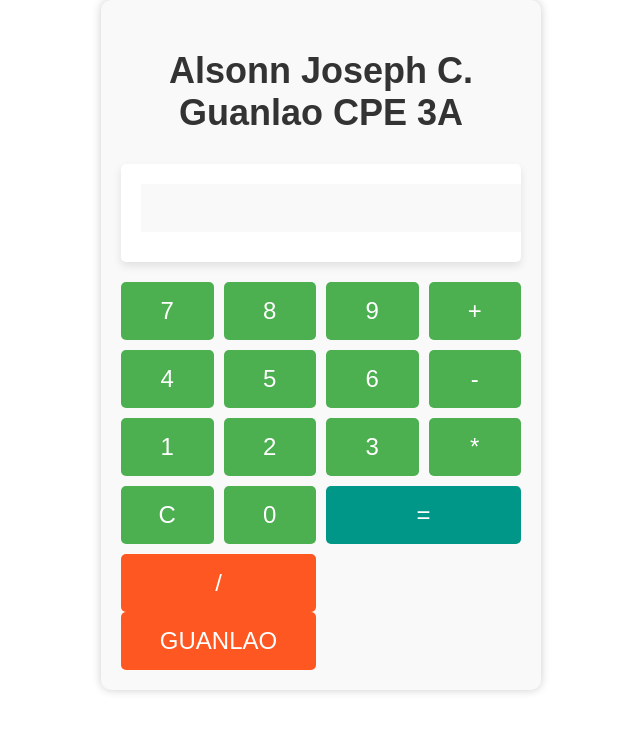
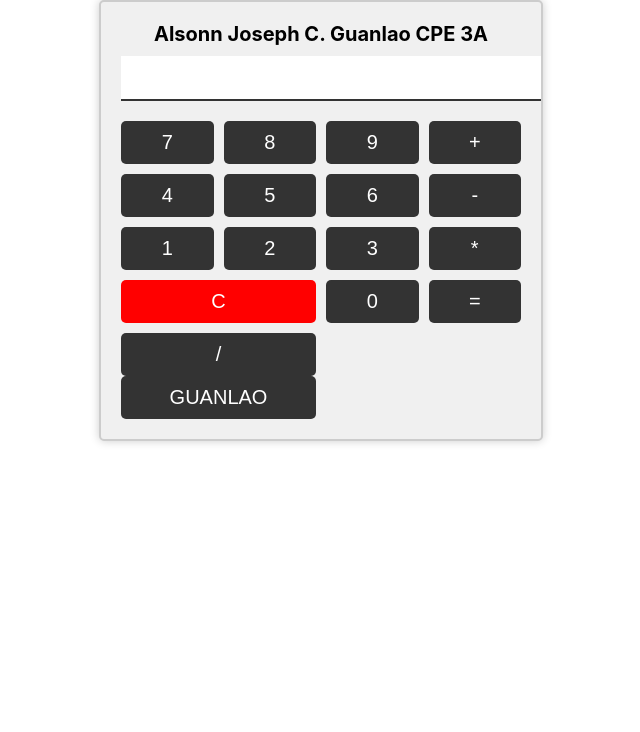
Before and after one commit to SuperShySuperShy/calcu-app, a React (Create React App) app: page / in a window 1280 px wide. Shown: the top 732 px of the page, without its empty margins (319-959 px from the left). Built offline with nearby package versions, Linux system fonts and the light colour scheme.

Commit message:
Update App.css

```diff
--- a/src/App.css
+++ b/src/App.css
@@ -2,70 +2,67 @@
   max-width: 400px;
   margin: 0 auto;
   padding: 20px;
-  background-color: #f9f9f9;
-  border-radius: 10px;
+  border: 2px solid #ccc;
+  border-radius: 5px;
+  background-color: #f0f0f0;
   box-shadow: 0 0 10px rgba(0, 0, 0, 0.2);
-  text-align: center;
-  font-family: Arial, sans-serif;
 }
 
 .header {
-  font-size: 24px;
-  margin-bottom: 20px;
-  color: #333;
+  text-align: center;
+  margin-bottom: 10px;
+}
+
+.header h2 {
+  font-size: 20px;
+  margin: 0;
 }
 
 .display {
-  background-color: #fff;
-  padding: 20px;
-  border-radius: 5px;
+  text-align: right;
   margin-bottom: 20px;
-  box-shadow: 0 4px 8px rgba(0, 0, 0, 0.1);
 }
 
-input[type="text"] {
+.display input[type="text"] {
   width: 100%;
+  padding: 10px;
+  font-size: 20px;
   border: none;
+  border-bottom: 2px solid #333;
   outline: none;
-  font-size: 24px;
-  padding: 10px;
-  background-color: #f9f9f9;
 }
 
 .result {
-  font-size: 32px;
+  font-size: 24px;
   margin-top: 10px;
-  color: #333;
 }
 
 .buttons {
   display: grid;
   grid-template-columns: repeat(4, 1fr);
-  grid-gap: 10px;
+  gap: 10px;
 }
 
 button {
-  padding: 15px;
-  font-size: 24px;
+  font-size: 20px;
+  padding: 10px;
   border: none;
   border-radius: 5px;
   cursor: pointer;
-  background-color: #4caf50;
+  background-color: #333;
   color: #fff;
-  transition: background-color 0.3s, transform 0.2s;
+  transition: background-color 0.3s ease;
 }
 
 button:hover {
-  background-color: #45a049;
-  transform: scale(1.05);
+  background-color: #555;
 }
 
 .buttons button:last-child {
   grid-column: span 2;
-  background-color: #ff5722;
 }
 
-.buttons button:nth-last-child(2) {
+.buttons button:nth-child(13) {
   grid-column: span 2;
-  background-color: #009688;
+  background-color: #f00;
 }
```
